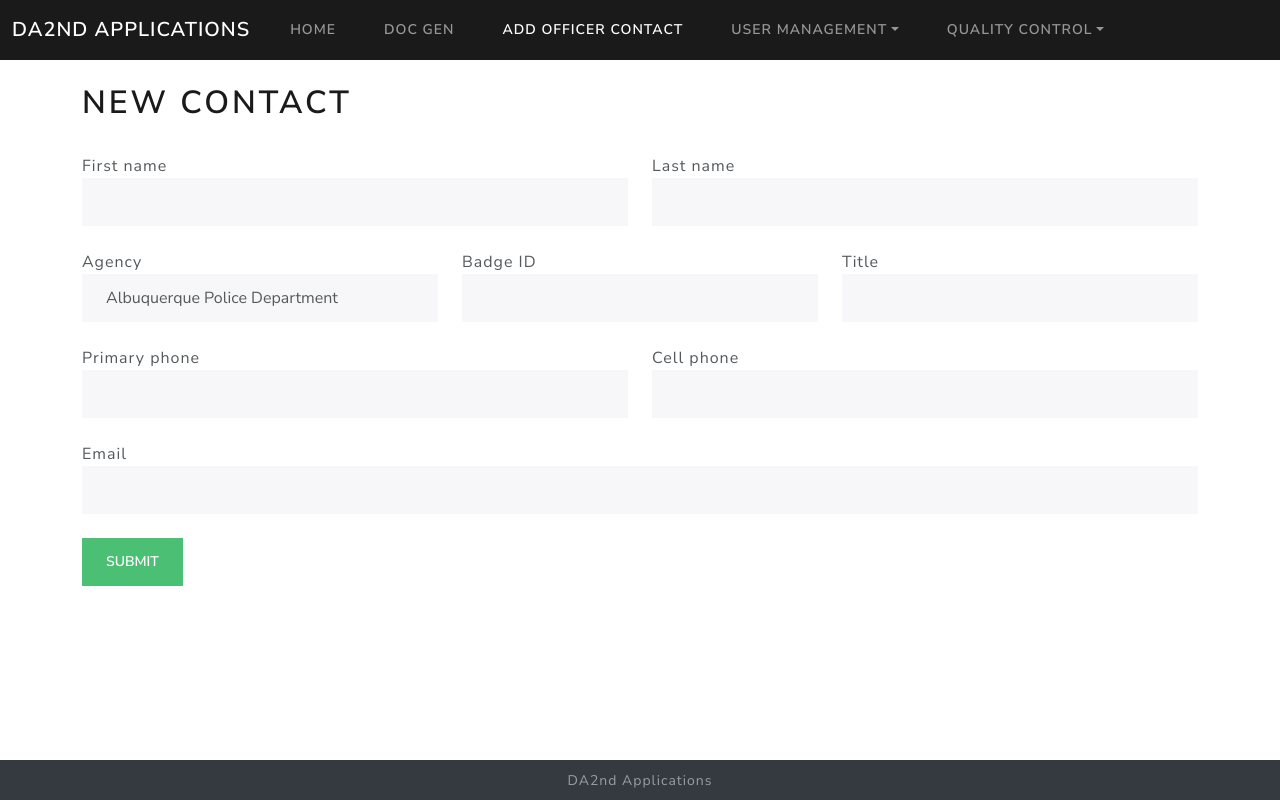
After one commit to austin-smith-abq/Code, a Flask app: page /new_contact in a window 1280 px wide. The commit adds this page. Run offline with Flask 2, Linux system fonts and the light colour scheme; some libraries are stand-ins or nearby versions.

Commit message:
added officer contact

```diff
--- a/DA Apps/Forms.py
+++ b/DA Apps/Forms.py
@@ -8,6 +8,19 @@ class DocumentForm(FlaskForm):
     document_group = SelectField('Document group', choices=[1,2,3])
     document_type = SelectField('Document type', choices=[1,2,3])
     case_number = StringField('Enter a case number', validators=[DataRequired()])
+    submit = SubmitField('Submit')
+
+class ContactForm(FlaskForm):
+    agencies = ["Albuquerque Police Department", "Bernalillo County Sheriff's", "New Mexico State Police"]
+    first_name = StringField('First name', validators=[DataRequired()])
+    last_name = StringField('Last name', validators=[DataRequired()])
+    agency = SelectField('Agency', choices=agencies, validators=[DataRequired()])
+    badge_id = StringField('Badge ID', validators=[DataRequired()])
+    title = StringField('Title')
+    primary_phone = StringField('Primary phone')
+    cell_phone = StringField('Cell phone')
+    email = StringField('Email')
+
     submit = SubmitField('Submit')
 
 class UserSearchForm(FlaskForm):
--- a/DA Apps/app.py
+++ b/DA Apps/app.py
@@ -1,6 +1,6 @@
 from flask import Flask, render_template, redirect
-from Forms import DocumentForm, UserForm, UserSearchForm, GoogleSheetForm
-from Models import User
+from Forms import DocumentForm, UserForm, UserSearchForm, ContactForm, GoogleSheetForm
+from Models import User, Contact
 from flask_bootstrap import Bootstrap
 from database import get_email_autocomplete, search_user_database
 
@@ -25,6 +25,36 @@ def create_document():
 
     return render_template(
         "document_generation/create_document.html", active="create_document", form=form
+    )
+@app.route("/new_contact", methods=["GET", "POST"])
+def new_contact():
+    form = ContactForm()
+    if form.validate_on_submit():
+        first_name = form.first_name.data
+        last_name = form.last_name.data
+        agency = form.agency.data
+        badge_id = form.badge_id.data
+        title = form.title.data
+        primary_phone = form.primary_phone.data
+        cell_phone = form.cell_phone.data
+        email = form.email.data
+
+        contact = Contact(
+            first_name,
+            last_name,
+            agency,
+            badge_id,
+            title,
+            primary_phone,
+            cell_phone,
+            email,
+        )
+        contact.add()
+
+        return redirect("/new_contact")
+
+    return render_template(
+        "contacts/new_contact.html", active="new_contact", form=form
     )
 
 
--- /dev/null
+++ b/DA Apps/templates/contacts/new_contact.html
@@ -0,0 +1,55 @@
+{% extends 'base.html' %}
+{% import "bootstrap/wtf.html" as wtf %}
+{% block content %}
+<header>
+    <h1>{% block title %} New Contact {% endblock %}</h1>
+</header>
+<div class="pt-4">
+    <form id="new_user" method="POST">
+        {{ form.csrf_token }}
+        <div class="row">
+            <div class="col">
+                {{ wtf.form_field(form.first_name) }}
+            </div>
+            <div class="col">
+                {{ wtf.form_field(form.last_name) }}
+            </div>
+        </div>
+        <div class="row pt-4">
+            <div class="col">
+                {{ wtf.form_field(form.agency) }}
+            </div>
+            <div class="col">
+                {{ wtf.form_field(form.badge_id) }}
+            </div>
+            <div class="col">
+                {{ wtf.form_field(form.title) }}
+            </div>
+        </div>
+        <div class="row pt-4">
+            <div class="col">
+                {{ wtf.form_field(form.primary_phone) }}
+            </div>
+            <div class="col">
+                {{ wtf.form_field(form.cell_phone) }}
+            </div>
+        </div>
+        <div class="row pt-4">
+            <div class="col">
+                {{ wtf.form_field(form.email) }}
+            </div>
+        </div>
+        <div class="row pt-4">
+            <div class="col">
+                {{ form.submit(class_="btn btn-success") }}
+            </div>
+            <div class="col">
+
+            </div>
+        </div>
+    </form>
+
+</div>
+
+
+{% endblock %}
--- a/DA Apps/templates/navbar.html
+++ b/DA Apps/templates/navbar.html
@@ -14,6 +14,9 @@
         </li>
         <li class="nav-item">
           <a class="nav-link {% if active=='create_document' %}active{%endif %}" href="/create_document">Doc Gen</a>
+        </li>
+        <li class="nav-item">
+          <a class="nav-link {% if active=='new_contact' %}active{%endif %}" href="/new_contact">Add Officer Contact</a>
         </li>
         <li class="nav-item dropdown">
           <a class="nav-link dropdown-toggle" data-toggle="dropdown" href="#" role="button" aria-haspopup="true" aria-expanded="false">User Management</a>
```
Also changed, not shown: DA Apps/Models.py (+26 -0 lines).
